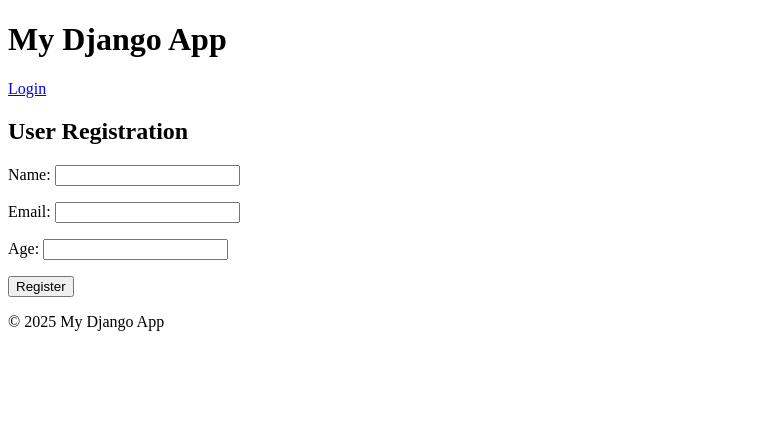
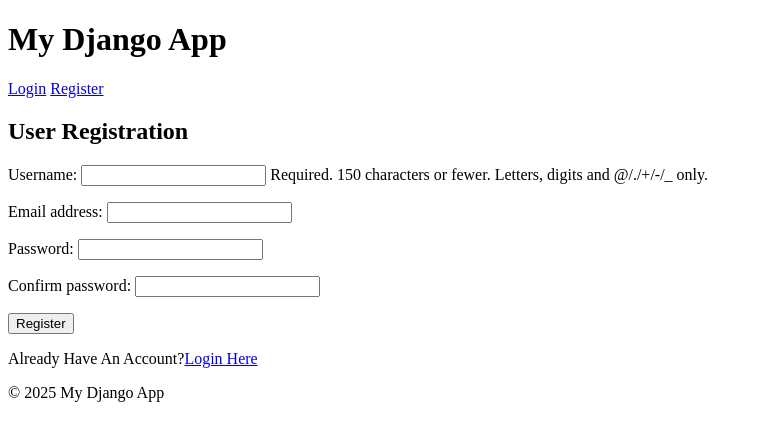
Before and after one commit to Mo2024-cloud/practice_On_Django, a Django app: page /register/ in a window 1280 px wide. Shown: the top 441 px of the page, without its empty margins (0-759 px from the left). Run offline with Django 5.2, Linux system fonts and the light colour scheme.

Commit message:
Make RegisterForm and some validation method and make register_user view

```diff
--- a/myapp/forms.py
+++ b/myapp/forms.py
@@ -4,17 +4,27 @@
 from .models import UserProfile
 
 
-class UserRegtrationForm(forms.ModelForm):
+class RegisterForm(forms.ModelForm):
+    password = forms.CharField(widget=forms.PasswordInput)
+    confirm_password = forms.CharField(widget=forms.PasswordInput)
+
     class Meta:
-        model = UserProfile  # Link form to UserProfile model
-        fields = ["name", "email", "age"]  # Fields to display
+        model = User  # Link form to User model
+        fields = ["username", "email", "password"]  # Fields to display
+
+    def clean(self):
+        # Hold Dictionary That Hold User Data ["username", "email", "password"] with this Inputs After Django Validates THis Inputs
+        cleaned_data = super().clean()
+        password = cleaned_data.get("password")  # hold password From USer
+        # hold confirm_password From USer
+        confirm_password = cleaned_data.get("confirm_password")
+
+        if password and confirm_password and password != confirm_password:
+            raise forms.ValidationError("The Password is not Valid")
+
+        return cleaned_data
 
 
 class LoginForm(AuthenticationForm):
     username = forms.CharField(label="Username")
     password = forms.CharField(label="Password", widget=forms.PasswordInput)
-
-
-# class NumberSortForm(forms.Form):
-#     numbers = forms.CharField(widget=forms.Textarea,
-#                               help_text="Enter numbers separated by commas")
--- a/myapp/templates/myapp/base.html
+++ b/myapp/templates/myapp/base.html
@@ -16,6 +16,7 @@
                 <a href="{% url 'logout' %}">Logout</a>
             {% else %}
                 <a href="{% url 'login' %}">Login</a>
+                <a href="{% url 'register' %}">Register</a>
             {% endif %}
         </nav>
     </header>
--- a/myapp/templates/myapp/register.html
+++ b/myapp/templates/myapp/register.html
@@ -9,4 +9,5 @@
         {{ form.as_p }}  <!-- Display form fields -->
         <button type="submit">Register</button>
     </form>
+    <p>Already Have An Account?<a href="{% url 'login' %}">Login Here</a></p>
 {% endblock %}
--- a/myapp/urls.py
+++ b/myapp/urls.py
@@ -11,5 +11,4 @@
     path("login/", views.login_user, name="login"),
     path("dashboard/", views.dashboard, name="dashboard"),
     path("logout/", views.logout_user, name="logout"),
-
 ]
--- a/myapp/views.py
+++ b/myapp/views.py
@@ -3,7 +3,7 @@
 from django.contrib.auth import authenticate, login, logout
 from django.http import HttpResponse
 from .models import UserProfile
-from .forms import UserRegtrationForm, LoginForm
+from .forms import RegisterForm, LoginForm
 from django.contrib.auth.decorators import login_required
 
 # Create your views here.
@@ -44,13 +44,18 @@
 # Register Function
 def register_user(request):
     if request.method == "POST":
-        form = UserRegtrationForm(request.POST)  # Get user input
+        form = RegisterForm(request.POST)  # Get user input
         if form.is_valid():
+            # commit=False => that tell Django to store form in user But don't Store in dataBase Because we need to make some Methods on password
+            user = form.save(commit=False)
+            # .set_password() is A Function That Hashes The password into a Secure Code
+            user.set_password(form.cleaned_data["password"])
             form.save()  # Save user to database
-            return redirect("success")  # Redirect to success page
+            login(request, user)  # Automatically log the user in
+            return redirect("dashboard")  # Redirect to success page
 
     else:
-        form = UserRegtrationForm()  # Empty form for GET request
+        form = RegisterForm()  # Empty form for GET request
 
     return render(request, "myapp/register.html", {"form": form})
 
```
Also changed, not shown: db.sqlite3.
